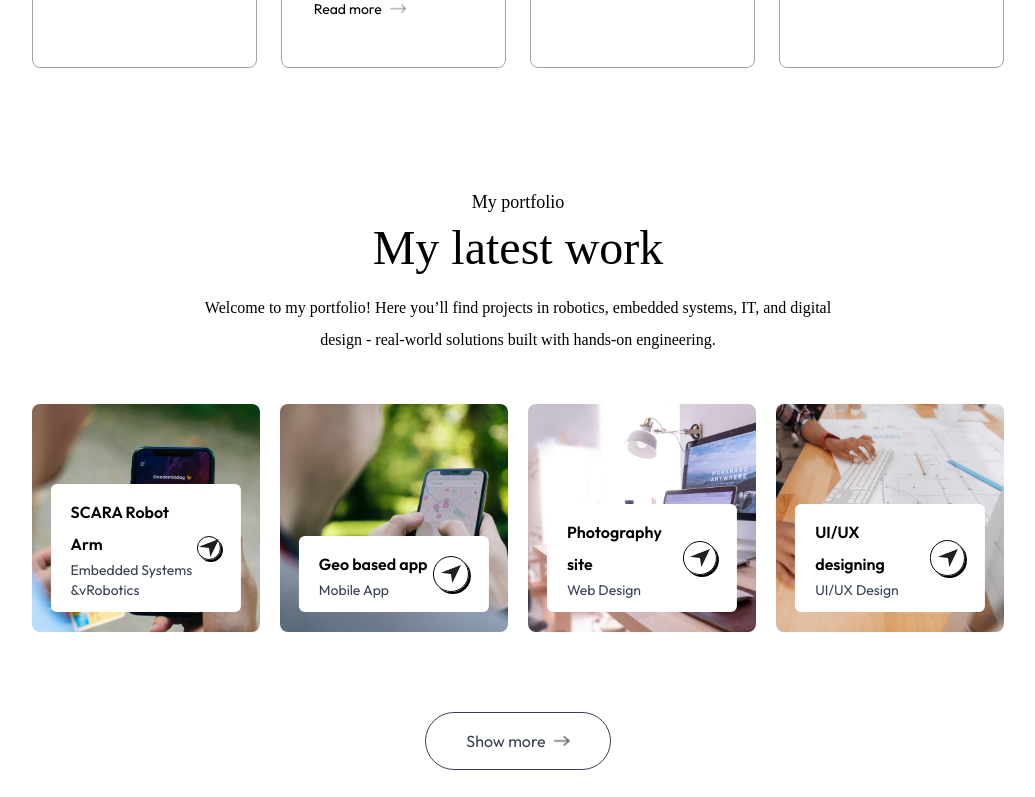
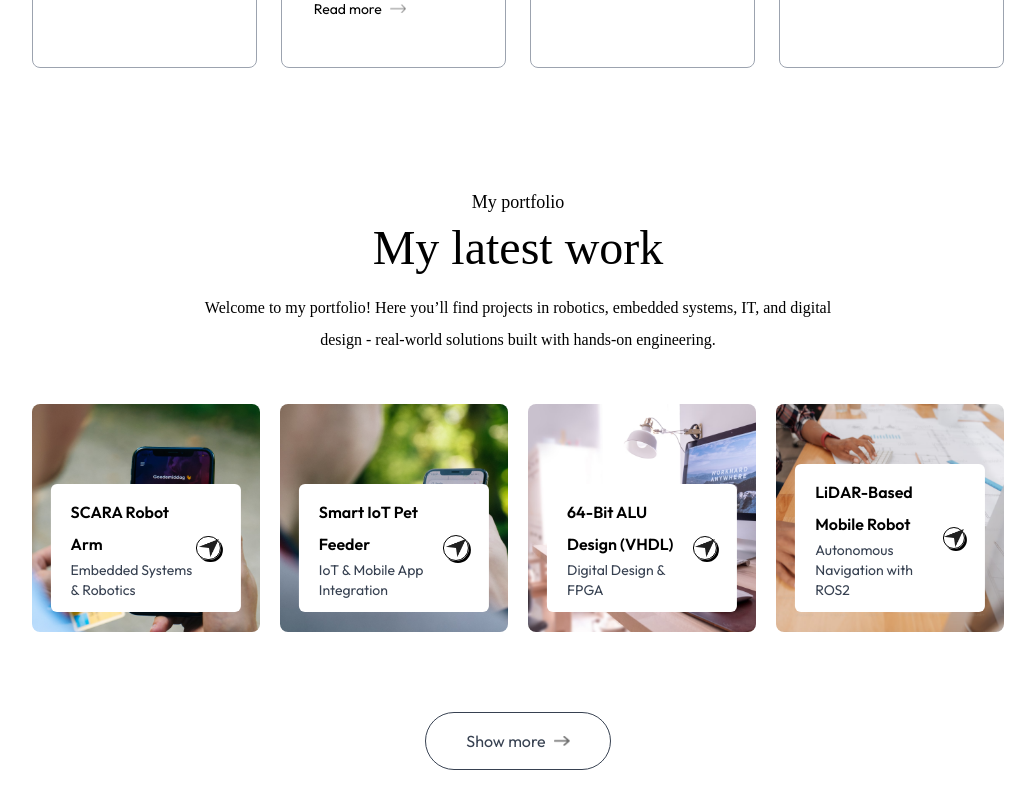
Before and after one commit to Matthew-Garcia/Matthew-Garcia-Portfolio2, a Next.js app: page / in a window 1280 px wide. Shown: the part 2303-3100 px from the top of the page, without its empty margins (122-1157 px from the left). Built offline with nearby package versions, Linux system fonts and the light colour scheme; a web font is replaced by a local one.

Commit message:
Update assets.js

```diff
--- a/assets/assets.js
+++ b/assets/assets.js
@@ -79,22 +79,22 @@ export const assets = {
 export const workData = [
     {
         title: 'SCARA Robot Arm',
-        description: 'Embedded Systems &vRobotics',
+        description: 'Embedded Systems & Robotics',
         bgImage: '/work-1.png',
     },
     {
-        title: 'Geo based app',
-        description: 'Mobile App',
+        title: 'Smart IoT Pet Feeder',
+        description: 'IoT & Mobile App Integration',
         bgImage: '/work-2.png',
     },
     {
-        title: 'Photography site',
-        description: 'Web Design',
+        title: '64-Bit ALU Design (VHDL)',
+        description: 'Digital Design & FPGA',
         bgImage: '/work-3.png',
     },
     {
-        title: 'UI/UX designing',
-        description: 'UI/UX Design',
+        title: 'LiDAR-Based Mobile Robot',
+        description: 'Autonomous Navigation with ROS2',
         bgImage: '/work-4.png',
     },
 ]
@@ -108,7 +108,7 @@ export const serviceData = [
 
 export const infoList = [
     { icon: assets.code_icon, iconDark: assets.code_icon_dark, title: 'Languages', description: 'C/C++, Python, JavaScript, Verilog, VHDL, ARM Assembly, Bash, HTML/CSS, ROS2, SQL' },
-    { icon: assets.edu_icon, iconDark: assets.edu_icon_dark, title: 'Education', description: 'B.S. in Computer Engineering (expected Jan 2026), A.S. in Pre-Engineering, A.S. in General Studies' },
+    { icon: assets.edu_icon, iconDark: assets.edu_icon_dark, title: 'Education', description: 'B.S. in Computer Engineering (expected Jan. 2026), A.S. in Pre-Engineering, A.S. in General Studies' },
     { icon: assets.project_icon, iconDark: assets.project_icon_dark, title: 'Projects', description: 'Developed 10+ projects in robotics, embedded systems, and IT solutions'  }
 ];
 
```
